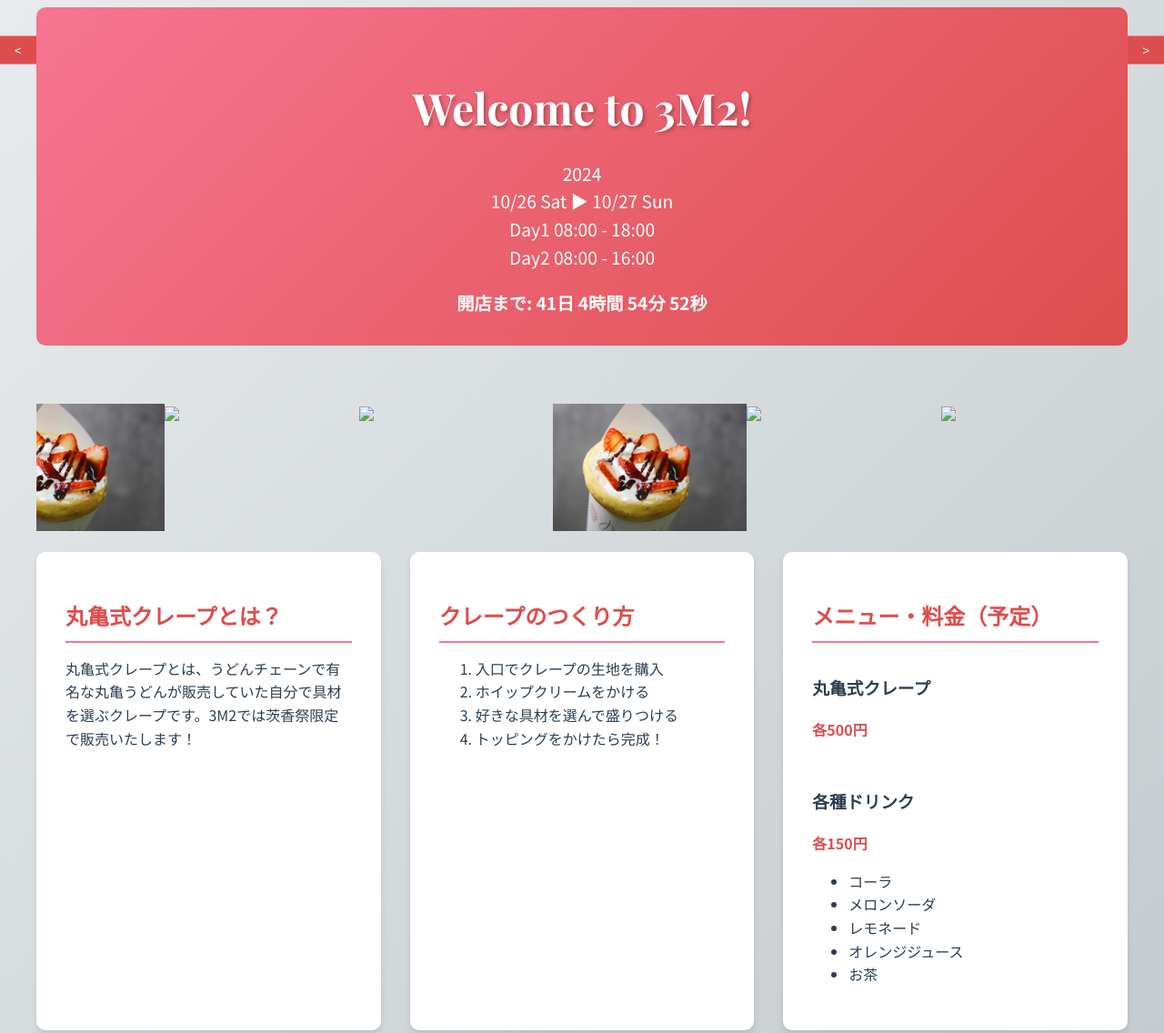
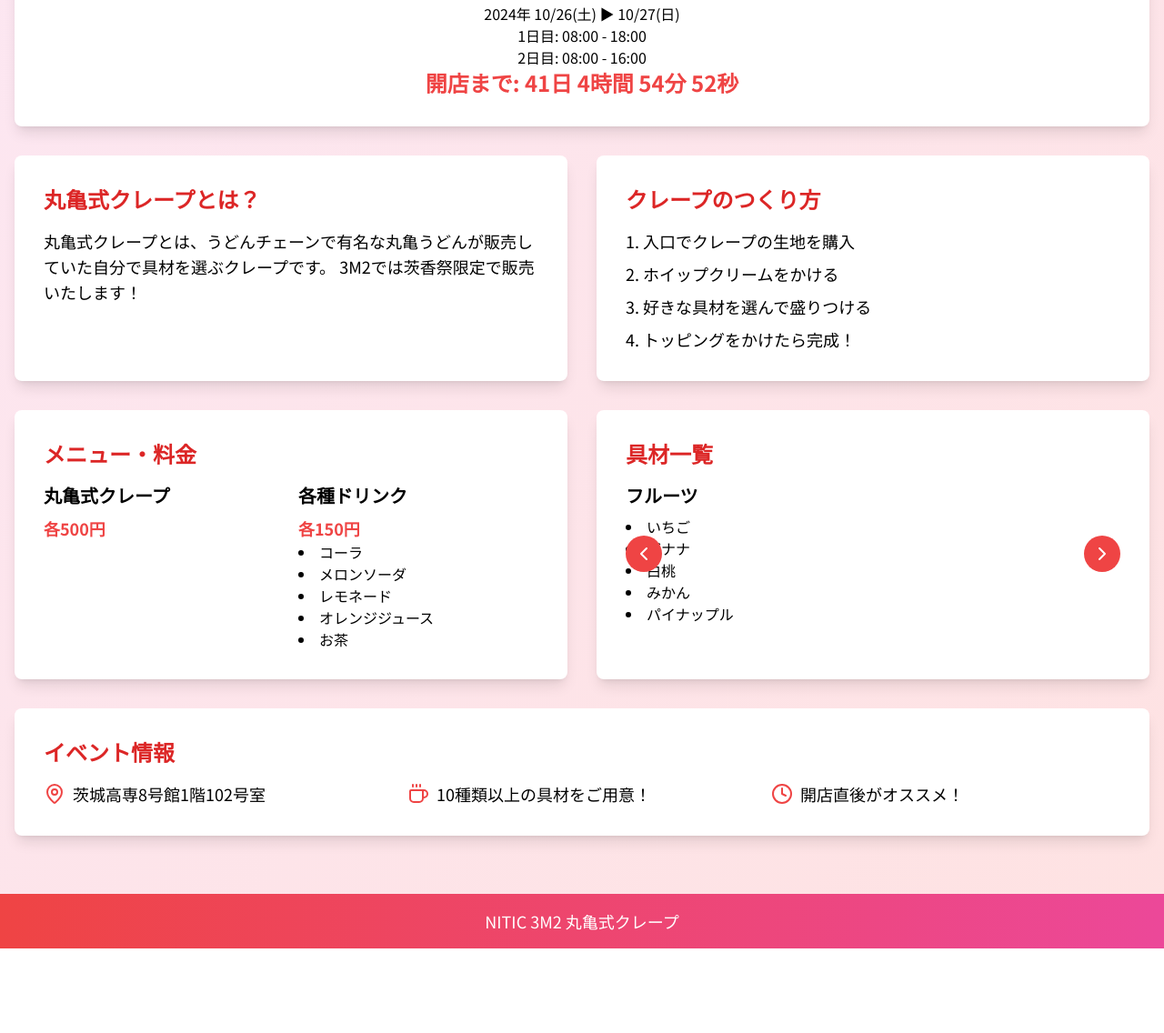
Before and after one commit to Juna1013/3m2-shikousai-marugame, a plain HTML site: page home.html in a window 1280 px wide. Shown: the part 345-1481 px from the top of the page at 91% size. After the commit the page ends 1388 px from the top, so only its background shows below. Drawn offline with nearby package versions, Linux system fonts and the light colour scheme.

Commit message:
Add files via upload

```diff
--- a/home.html
+++ b/home.html
@@ -4,77 +4,67 @@
     <meta charset="UTF-8">
     <meta name="viewport" content="width=device-width, initial-scale=1.0">
     <title>丸亀式クレープ - 3M2</title>
-    <link href="https://fonts.googleapis.com/css2?family=Noto+Sans+JP:wght@300;400;700&family=Playfair+Display:wght@400;700&display=swap" rel="stylesheet">
-    <link rel="stylesheet" href="home.css">
+    <script src="https://cdn.tailwindcss.com"></script>
+    <link href="https://fonts.googleapis.com/css2?family=Noto+Sans+JP:wght@400;700&family=Playfair+Display:wght@700&display=swap" rel="stylesheet">
+    <script src="https://unpkg.com/lucide@latest"></script>
+    <style>
+        body {
+            font-family: 'Noto Sans JP', sans-serif;
+        }
+        h1, h2, h3 {
+            font-family: 'Playfair Display', serif;
+        }
+    </style>
 </head>
-<body>
-    <header>
-        <div class="header-content">
-            <img src="3M2サークルカット.png" alt="ロゴ" class="logo">
-            <h1 id="main-title">丸亀式クレープ</h1>
+<body class="bg-gradient-to-br from-pink-100 to-red-100 min-h-screen">
+    <header class="bg-gradient-to-r from-red-500 to-pink-500 text-white py-6">
+        <div class="container mx-auto text-center">
+            <img src="3M2サークルカット.png" alt="ロゴ" class="w-32 h-32 mx-auto rounded-full shadow-lg">
+            <h1 class="text-4xl font-bold mt-4 font-serif">丸亀式クレープ</h1>
         </div>
     </header>
 
-    <main>
-        <section class="welcome-section">
-            <h2 class="welcome">Welcome to 3M2!</h2>
-            <p class="date">
-                2024<br>
-                10/26 Sat ▶ 10/27 Sun<br>
-                Day1 08:00 - 18:00<br>
-                Day2 08:00 - 16:00
+    <main class="container mx-auto px-4 py-8">
+        <section class="bg-white rounded-lg shadow-lg p-8 mb-8">
+            <h2 class="text-3xl font-bold text-center text-red-600 mb-4">Welcome to 3M2!</h2>
+            <p class="text-center text-xl mb-4">
+                <div class="text-center">2024年 10/26(土) ▶ 10/27(日)</div>
+                <div class="text-center">1日目: 08:00 - 18:00</div>
+                <div class="text-center">2日目: 08:00 - 16:00</div>
             </p>
-            <div id="countdown"></div>
+            <div id="countdown" class="text-center text-2xl font-bold text-red-500"></div>
         </section>
 
-        <div class="scroll-infinity">
-            <div class="scroll-infinity__wrap">
-              <ul class="scroll-infinity__list scroll-infinity__list--left">
-                <li class="scroll-infinity__item"><img src="クレープ①（加工前）.jpg" /></li>
-                <li class="scroll-infinity__item"><img src="クレープ②（加工前）.jpg" /></li>
-                <li class="scroll-infinity__item"><img src="クレープ③（加工前）.jpg" /></li>
-                <li class="scroll-infinity__item"><img src="クレープ①（加工前）.jpg" /></li>
-                <li class="scroll-infinity__item"><img src="クレープ②（加工前）.jpg" /></li>
-                <li class="scroll-infinity__item"><img src="クレープ③（加工前）.jpg" /></li>
-              </ul>
-              <ul class="scroll-infinity__list scroll-infinity__list--left">
-                <li class="scroll-infinity__item"><img src="クレープ①（加工前）.jpg" /></li>
-                <li class="scroll-infinity__item"><img src="クレープ②（加工前）.jpg" /></li>
-                <li class="scroll-infinity__item"><img src="クレープ③（加工前）.jpg" /></li>
-                <li class="scroll-infinity__item"><img src="クレープ①（加工前）.jpg" /></li>
-                <li class="scroll-infinity__item"><img src="クレープ②（加工前）.jpg" /></li>
-                <li class="scroll-infinity__item"><img src="クレープ③（加工前）.jpg" /></li>
-              </ul>
-            </div>
-        </div>
+        <div class="grid md:grid-cols-2 gap-8">
+            <section class="bg-white rounded-lg shadow-lg p-8">
+                <h2 class="text-2xl font-bold mb-4 text-red-600">丸亀式クレープとは？</h2>
+                <p class="text-lg">
+                    丸亀式クレープとは、うどんチェーンで有名な丸亀うどんが販売していた自分で具材を選ぶクレープです。
+                    3M2では茨香祭限定で販売いたします！
+                </p>
+            </section>
 
-        <section class="info-section">
-            <div class="info-card">
-                <h2>丸亀式クレープとは？</h2>
-                <p>丸亀式クレープとは、うどんチェーンで有名な丸亀うどんが販売していた自分で具材を選ぶクレープです。3M2では茨香祭限定で販売いたします！</p>
-            </div>
-
-            <div class="info-card">
-                <h2>クレープのつくり方</h2>
-                <ol id="crepe-steps">
-                    <li>入口でクレープの生地を購入</li>
-                    <li>ホイップクリームをかける</li>
-                    <li>好きな具材を選んで盛りつける</li>
+            <section class="bg-white rounded-lg shadow-lg p-8">
+                <h2 class="text-2xl font-bold mb-4 text-red-600">クレープのつくり方</h2>
+                <ol class="list-decimal list-inside text-lg">
+                    <li class="mb-2">入口でクレープの生地を購入</li>
+                    <li class="mb-2">ホイップクリームをかける</li>
+                    <li class="mb-2">好きな具材を選んで盛りつける</li>
                     <li>トッピングをかけたら完成！</li>
                 </ol>
-            </div>
+            </section>
 
-            <div class="info-card">
-                <h2>メニュー・料金（予定）</h2>
-                <div class="menu-pricing">
-                    <div class="menu-item">
-                        <h3>丸亀式クレープ</h3>
-                        <p class="price">各500円</p>
+            <section class="bg-white rounded-lg shadow-lg p-8">
+                <h2 class="text-2xl font-bold mb-4 text-red-600">メニュー・料金</h2>
+                <div class="grid grid-cols-2 gap-4">
+                    <div>
+                        <h3 class="text-xl font-semibold mb-2">丸亀式クレープ</h3>
+                        <p class="text-lg font-bold text-red-500">各500円</p>
                     </div>
-                    <div class="menu-item">
-                        <h3>各種ドリンク</h3>
-                        <p class="price">各150円</p>
-                        <ul>
+                    <div>
+                        <h3 class="text-xl font-semibold mb-2">各種ドリンク</h3>
+                        <p class="text-lg font-bold text-red-500">各150円</p>
+                        <ul class="list-disc list-inside">
                             <li>コーラ</li>
                             <li>メロンソーダ</li>
                             <li>レモネード</li>
@@ -83,48 +73,49 @@
                         </ul>
                     </div>
                 </div>
-            </div>
+            </section>
 
-            <div class="info-card">
-                <h2>具材一覧（予定）</h2>
-                <div class="carousel">
-                    <div class="carousel-item">
-                        <h3>フルーツ</h3>
-                        <ul>
-                            <li>いちご</li>
-                            <li>バナナ</li>
-                            <li>白桃</li>
-                            <li>みかん</li>
-                            <li>パイナップル</li>
-                        </ul>
+            <section class="bg-white rounded-lg shadow-lg p-8">
+                <h2 class="text-2xl font-bold mb-4 text-red-600">具材一覧</h2>
+                <div class="relative">
+                    <div id="ingredients-carousel" class="overflow-hidden">
+                        <div id="ingredients-content" class="transition-all duration-300 ease-in-out flex">
+                            <!-- Content will be dynamically inserted here -->
+                        </div>
                     </div>
-                    <div class="carousel-item">
-                        <h3>トッピング</h3>
-                        <ul>
-                            <li>チョコソース</li>
-                            <li>イチゴソース</li>
-                            <li>カラースプレー</li>
-                        </ul>
-                    </div>
+                    <button id="prev-btn" class="absolute left-0 top-1/2 transform -translate-y-1/2 bg-red-500 text-white p-2 rounded-full">
+                        <i data-lucide="chevron-left"></i>
+                    </button>
+                    <button id="next-btn" class="absolute right-0 top-1/2 transform -translate-y-1/2 bg-red-500 text-white p-2 rounded-full">
+                        <i data-lucide="chevron-right"></i>
+                    </button>
                 </div>
-                <button id="prev-btn">&lt;</button>
-                <button id="next-btn">&gt;</button>
-            </div>
+            </section>
+        </div>
 
-            <div class="info-card">
-                <h2>場所</h2>
-                <p>茨城高専8号館1階102号室</p>
-            </div>
-
-            <div class="info-card">
-                <h2>3M2から一言</h2>
-                <p>ぜひお越しください！</p>
+        <section class="bg-white rounded-lg shadow-lg p-8 mt-8">
+            <h2 class="text-2xl font-bold mb-4 text-red-600">イベント情報</h2>
+            <div class="grid md:grid-cols-3 gap-4">
+                <div class="flex items-center">
+                    <i data-lucide="map-pin" class="text-red-500 mr-2"></i>
+                    <p class="text-lg">茨城高専8号館1階102号室</p>
+                </div>
+                <div class="flex items-center">
+                    <i data-lucide="coffee" class="text-red-500 mr-2"></i>
+                    <p class="text-lg">10種類以上の具材をご用意！</p>
+                </div>
+                <div class="flex items-center">
+                    <i data-lucide="clock" class="text-red-500 mr-2"></i>
+                    <p class="text-lg">開店直後がオススメ！</p>
+                </div>
             </div>
         </section>
     </main>
 
-    <footer>
-        <p>NITIC 3M2 丸亀式クレープ</p>
+    <footer class="bg-gradient-to-r from-red-500 to-pink-500 text-white py-4 mt-8">
+        <div class="container mx-auto text-center">
+            <p class="text-lg">NITIC 3M2 丸亀式クレープ</p>
+        </div>
     </footer>
 
     <script src="home.js"></script>
--- a/home.js
+++ b/home.js
@@ -1,6 +1,17 @@
 document.addEventListener('DOMContentLoaded', () => {
-    // 開店までのカウントダウン
     const countdownElement = document.getElementById('countdown');
+    const ingredientsContent = document.getElementById('ingredients-content');
+    const prevBtn = document.getElementById('prev-btn');
+    const nextBtn = document.getElementById('next-btn');
+
+    const ingredients = [
+        { category: 'フルーツ', items: ['いちご', 'バナナ', '白桃', 'みかん', 'パイナップル'] },
+        { category: 'トッピング', items: ['チョコソース', 'イチゴソース', 'カラースプレー', 'ホイップクリーム', 'アイスクリーム'] }
+    ];
+
+    let currentItem = 0;
+
+    // Countdown timer
     const eventDate = new Date('2024-10-26T08:00:00').getTime();
 
     function updateCountdown() {
@@ -22,41 +33,34 @@
 
     const countdownTimer = setInterval(updateCountdown, 1000);
 
-    // カーソル
-    const carousel = document.querySelector('.carousel');
-    const items = carousel.querySelectorAll('.carousel-item');
-    const prevBtn = document.getElementById('prev-btn');
-    const nextBtn = document.getElementById('next-btn');
-    let currentItem = 0;
+    // Ingredients carousel
+    function renderIngredients() {
+        ingredientsContent.innerHTML = ingredients.map((category, index) => `
+            <div class="w-full flex-shrink-0">
+                <h3 class="text-xl font-semibold mb-2">${category.category}</h3>
+                <ul class="list-disc list-inside">
+                    ${category.items.map(item => `<li>${item}</li>`).join('')}
+                </ul>
+            </div>
+        `).join('');
+    }
 
     function showItem(index) {
-        items.forEach((item, i) => {
-            item.classList.toggle('active', i === index);
-        });
+        ingredientsContent.style.transform = `translateX(-${index * 100}%)`;
     }
 
+    renderIngredients();
+
     prevBtn.addEventListener('click', () => {
-        currentItem = (currentItem - 1 + items.length) % items.length;
+        currentItem = (currentItem - 1 + ingredients.length) % ingredients.length;
         showItem(currentItem);
     });
 
     nextBtn.addEventListener('click', () => {
-        currentItem = (currentItem + 1) % items.length;
+        currentItem = (currentItem + 1) % ingredients.length;
         showItem(currentItem);
     });
 
-    showItem(currentItem);
-
-    // Crepe steps animation
-    const steps = document.querySelectorAll('#crepe-steps li');
-    let currentStep = 0;
-
-    function highlightStep() {
-        steps.forEach((step, index) => {
-            step.classList.toggle('active', index === currentStep);
-        });
-        currentStep = (currentStep + 1) % steps.length;
-    }
-
-    setInterval(highlightStep, 2000);
+    // Initialize Lucide icons
+    lucide.createIcons();
 });
```
